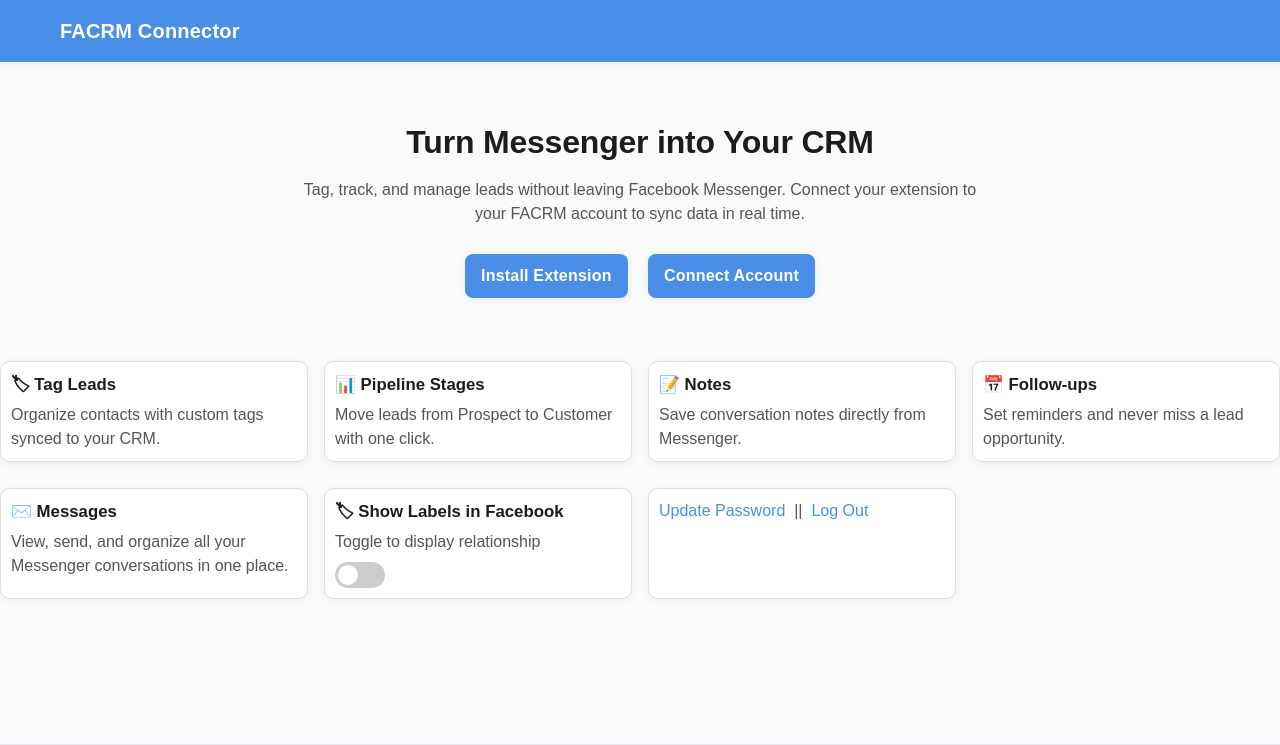
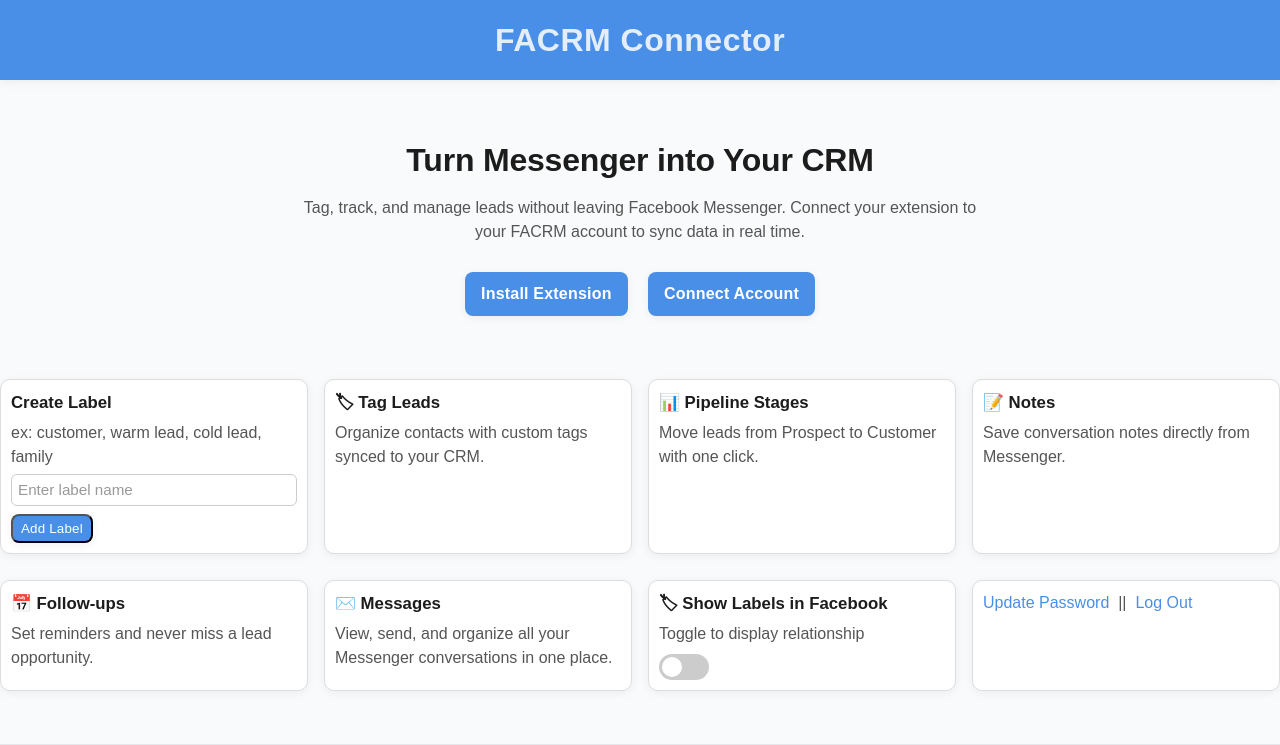
Before and after one commit to ldanie38/repo, a Django app: template src/templates/landing.html in a window 1280 px wide. Shown: the top 745 px of the page. Run offline with Django 4.2, Linux system fonts and the light colour scheme; the template is opened without the code that fills it, so the values that code supplies are empty.

Commit message:
creted label input

```diff
--- a/src/static/css/styles.css
+++ b/src/static/css/styles.css
@@ -46,28 +46,31 @@
     padding: 0 20px;
 }
 
-/* ===== Header ===== */
 header {
     background: var(--primary);
     color: #fff;
     padding: 16px 0;
     box-shadow: var(--shadow);
     display: flex;
-}
+    justify-content: center; /* centers horizontally */
+    align-items: center;     /* centers vertically */
+  }
 
-header .container {
-    display: flex;
-    align-items: center;
-    justify-content: flex-start; /* ✅ updated */
-}
+  header h1 {
+    margin: 0;
+    font-size: 2rem; /* bigger text */
+    font-weight: 700;
+    letter-spacing: 0.5px;
+    opacity: 0.85; /* subtle transparency */
+    transition: opacity 0.2s ease;
+  }
 
-header h1 {
-    margin: 0;
-    font-size: 1.25rem;
-    font-weight: 700;
-    letter-spacing: 0.2px;
-    margin-left: 60px; /* ✅ updated */
-}
+  header h1:hover {
+    opacity: 1; /* full opacity on hover */
+  }
+
+
+
 
 /* ===== Hero ===== */
 .hero {
@@ -86,6 +89,43 @@
     max-width: 680px;
     margin: 0 auto 22px;
 }
+
+/* input */
+
+input[type="text"],
+input[type="email"],
+input[type="password"],
+textarea {
+  width: 100%;
+  padding: 10px 14px;
+  font-size: 1rem;
+  font-family: inherit;
+  color: #333;
+  background-color: #fff;
+  border: 1px solid #ccc;
+  border-radius: 6px;
+  outline: none;
+  transition: border-color 0.2s ease, box-shadow 0.2s ease;
+  box-sizing: border-box;
+}
+
+input:focus,
+textarea:focus {
+  border-color: var(--primary);
+  box-shadow: 0 0 0 3px rgba(0, 123, 255, 0.15); /* subtle glow */
+}
+
+input::placeholder,
+textarea::placeholder {
+  color: #999;
+  font-size: 0.95rem;
+}
+
+textarea {
+  resize: vertical; /* allow vertical resize only */
+  min-height: 80px;
+} /* input end */
+
 
 /* Buttons row */
 .cta-buttons {
@@ -245,6 +285,20 @@
         transform: translateX(24px);
       }
 
+      .feature button{
+        display: inline-block;
+        margin-right: 20px;
+        padding: 5px 8px;
+        background: var(--primary);
+        color: #fff;
+        border-radius: 8px;
+        font-weight: 500;
+        letter-spacing: 0.2px;
+        transition: background 0.15s ease, transform 0.15s ease, box-shadow 0.15s ease;
+        box-shadow: var(--shadow);
+
+      }
+
       .feature {
         border: 1px solid #ddd;
         padding: 10px;
--- a/src/templates/landing.html
+++ b/src/templates/landing.html
@@ -35,6 +35,20 @@
 
   <section class="features">
     <div class="feature">
+      <h3>Create Label</h3>
+      <p>ex: customer, warm lead, cold lead, family</p>
+
+      <input
+        type="text"
+        id="newLabelInput"
+        placeholder="Enter label name"
+        style="width: 100%; padding: 6px; margin-top: 5px;"
+      >
+
+      <button id="createLabelBtn" style="margin-top: 8px;">Add Label</button>
+    </div>
+
+    <div class="feature">
       <h3>🏷 Tag Leads</h3>
       <p>Organize contacts with custom tags synced to your CRM.</p>
     </div>
@@ -65,17 +79,7 @@
     </div>
 
 
-    <script>
-    document.getElementById('showLabelsToggle').addEventListener('change', function() {
-      if (this.checked) {
-        console.log('Labels ON');
-        // Here you could trigger your JS to show labels in Messenger
-      } else {
-        console.log('Labels OFF');
-        // Here you could trigger your JS to hide labels in Messenger
-      }
-    });
-    </script>
+
 
 
     <div class="feature">
@@ -92,6 +96,20 @@
   <footer>
     &copy; {{ now|date:"Y" }} FACRM — <a href="/docs">Docs</a> | <a href="/privacy">Privacy</a> | <a href="/support">Support</a>
   </footer>
+  <!-- togle button-->
+  <script>
+    document.getElementById('showLabelsToggle').addEventListener('change', function() {
+      if (this.checked) {
+        console.log('Labels ON');
+        // Here you could trigger your JS to show labels in Messenger
+      } else {
+        console.log('Labels OFF');
+        // Here you could trigger your JS to hide labels in Messenger
+      }
+    });
+    </script>
+
+  <!-- Drag and drop -->
 
   <script>
     const featuresContainer = document.querySelector('.features');
@@ -134,6 +152,9 @@
       }, { offset: Number.NEGATIVE_INFINITY }).element;
     }
   </script>
+  <!-- Drag and drop end -->
+
+
 
 </body>
 </html>
```
